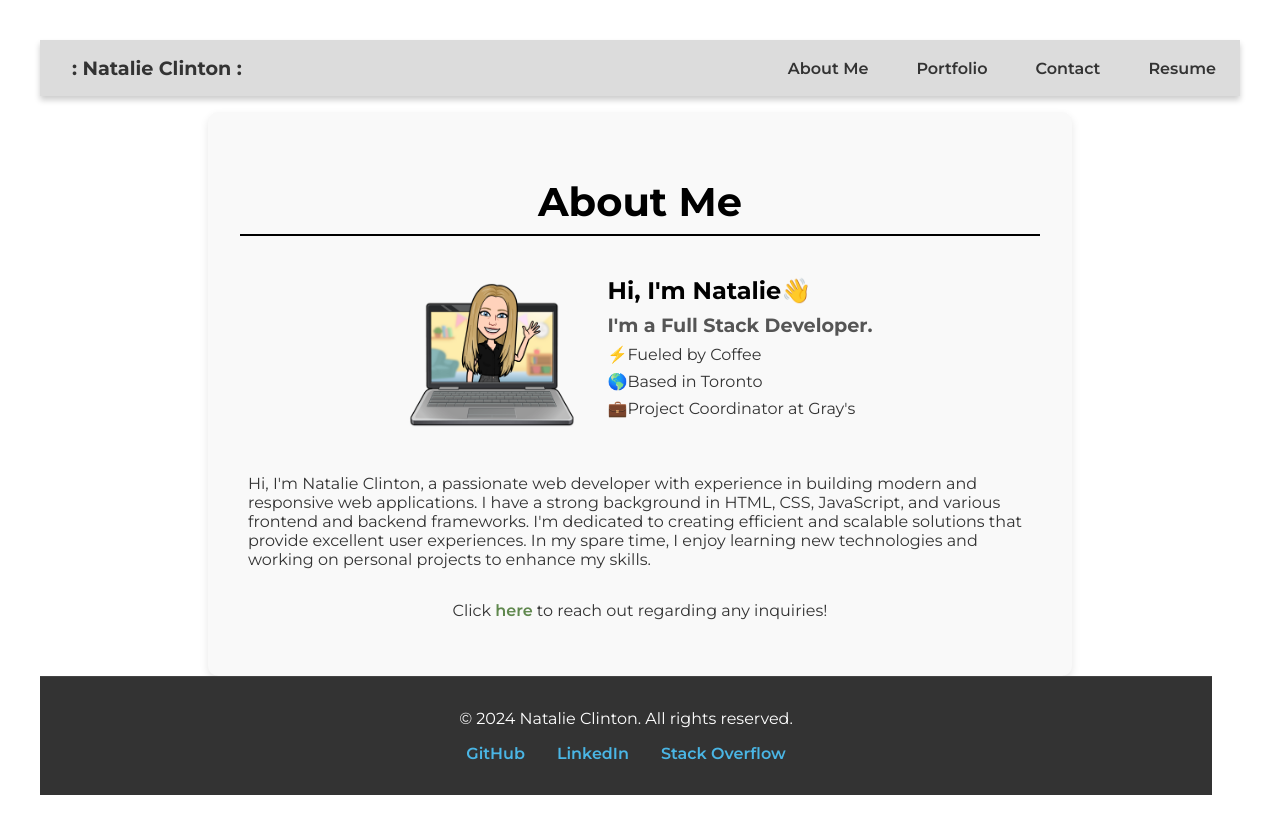
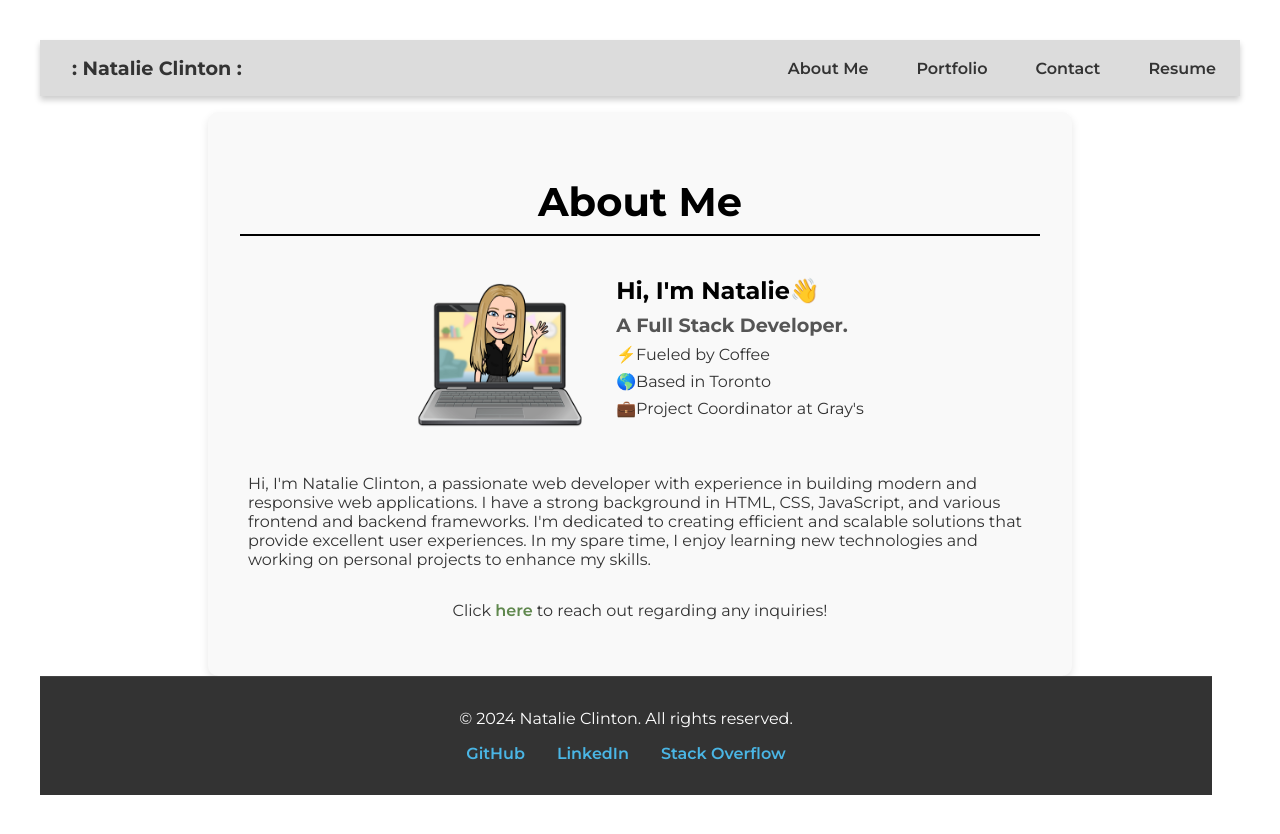
Before and after one commit to NatalieClinton/NC-React-Portfolio, a React (Vite) app: page / in a window 1280 px wide. Shown: the top 834 px of the page. Built offline with nearby package versions, Linux system fonts and the light colour scheme.

Commit message:
updated aboutme header

```diff
--- a/src/components/AboutMe.jsx
+++ b/src/components/AboutMe.jsx
@@ -10,7 +10,7 @@ function AboutMe() {
         <img src={wave} alt="Natalie Clinton" className="profile-image" />
         <div className="about-me-details">
           <h4>Hi, I'm Natalie👋</h4>
-          <h6>I'm a Full Stack Developer.</h6>
+          <h6>A Full Stack Developer.</h6>
           <p>⚡Fueled by Coffee</p>
           <p>🌎Based in Toronto</p>
           <p>💼Project Coordinator at Gray's</p>
```
